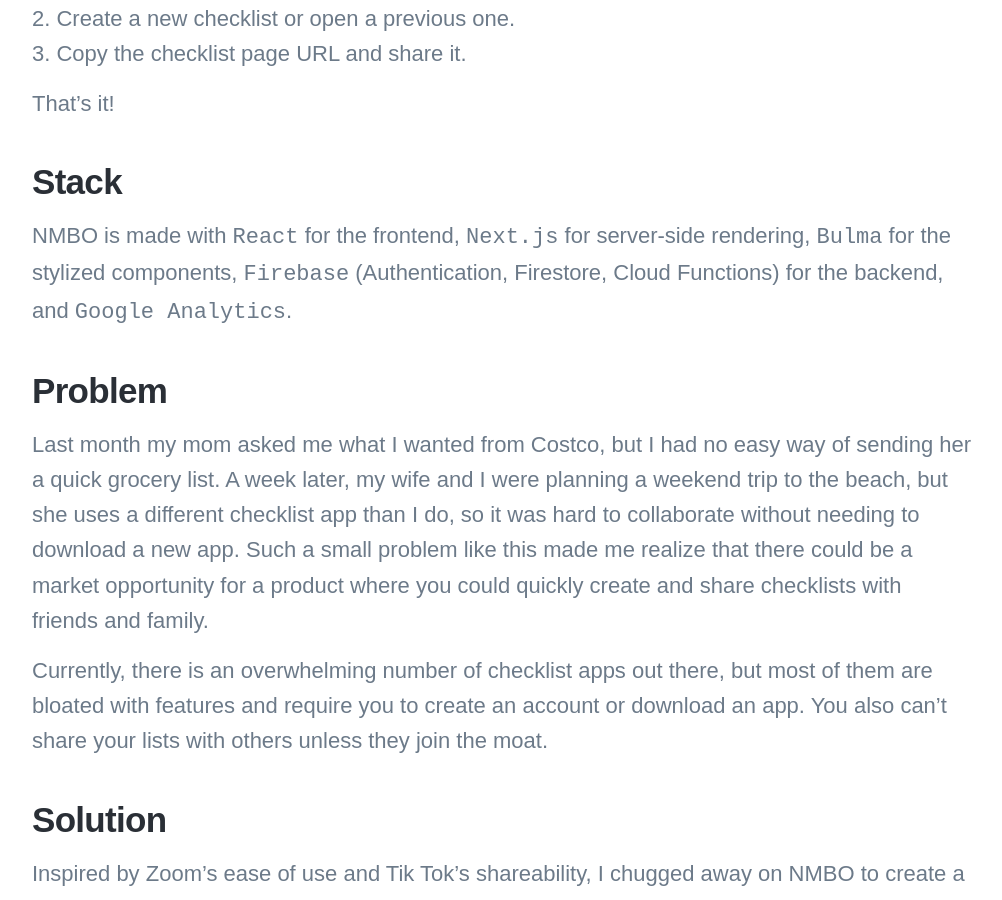
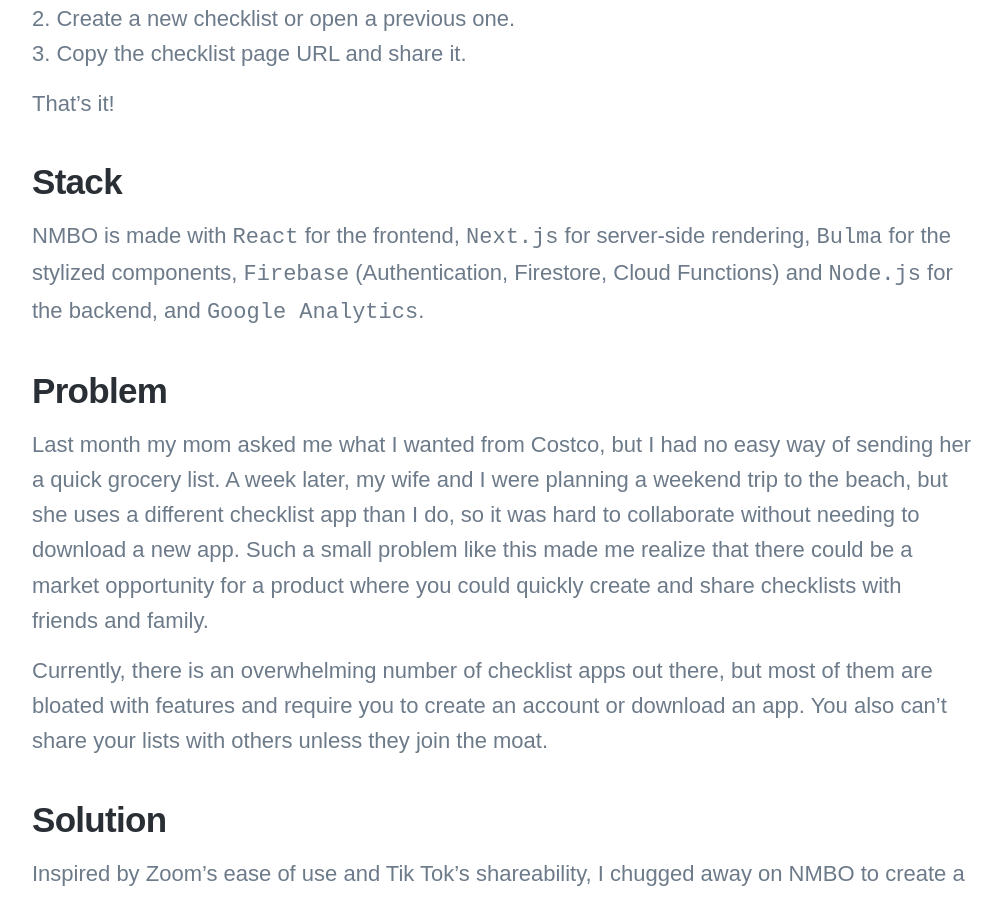
Before and after one commit to kennethfreeflow/kennethlng.github.io, a Jekyll site: the page built from _apps/2020-10-21-nmbo.md, in a window 1280 px wide and 900 px high, scrolled down 1341 px. Shown: the whole window, without its empty margins (138-1140 px from the left). Built offline with Jekyll 4.4.1, drawn with Linux system fonts in a browser that asks for light colours; nearby versions of some CDN libraries; some web fonts are replaced.

Commit message:
Update 2020-10-21-nmbo.md

```diff
--- a/_apps/2020-10-21-nmbo.md
+++ b/_apps/2020-10-21-nmbo.md
@@ -20,7 +20,7 @@
 
 ## Stack
 
-NMBO is made with `React` for the frontend, `Next.js` for server-side rendering, `Bulma` for the stylized components, `Firebase` (Authentication, Firestore, Cloud Functions) for the backend, and `Google Analytics`.
+NMBO is made with `React` for the frontend, `Next.js` for server-side rendering, `Bulma` for the stylized components, `Firebase` (Authentication, Firestore, Cloud Functions) and `Node.js` for the backend, and `Google Analytics`.
 
 ## Problem
 
```
